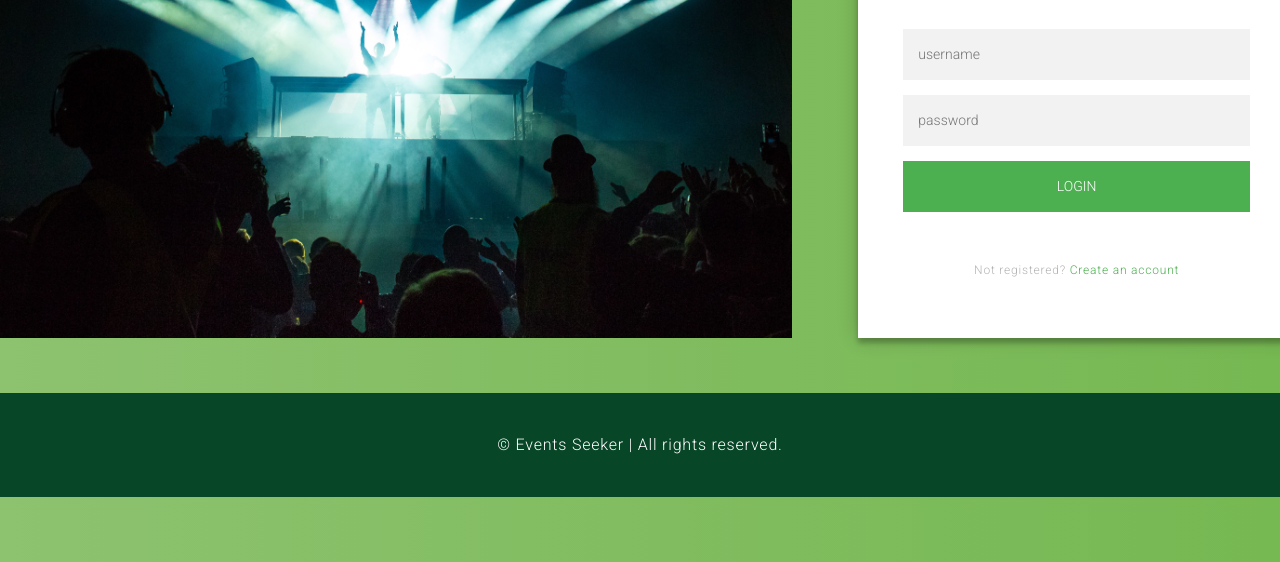
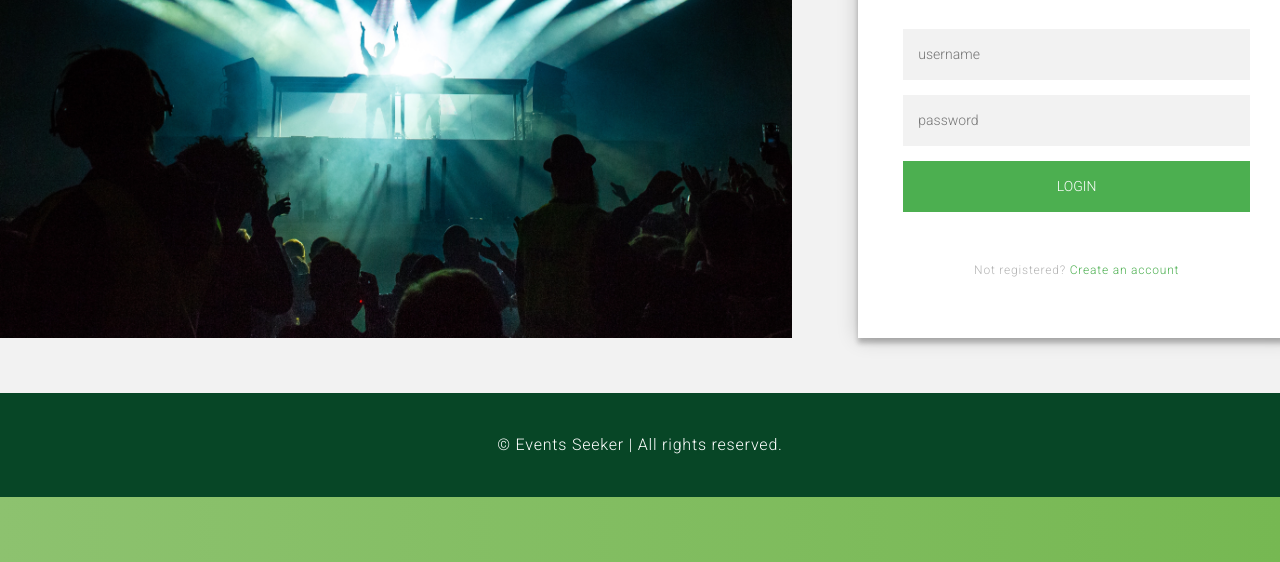
Before and after one commit to yuukizou/SI539-EventSeeker, a website: page login.html in a window 1280 px wide. Shown: the part 238-800 px from the top of the page. Drawn offline with Linux system fonts and the light colour scheme.

Commit message:
login page bg color

```diff
--- a/css/login.css
+++ b/css/login.css
@@ -8,6 +8,7 @@ img {
   /*width: 360px;*/
   padding: 2% 0 0;
   margin: auto;
+  background-color: #f2f2f2;
   /*margin-left: 10px;
   margin-right: 10px;*/
 }
--- a/css/style.css
+++ b/css/style.css
@@ -602,7 +602,7 @@ a span.ti-twitter-alt {
 }
 
 .login-page {
-    margin-bottom: 3%;
+    padding-bottom: 3%;
 }
 
 .backbtn-res > a {
```
Also changed, not shown: 1 other file.
